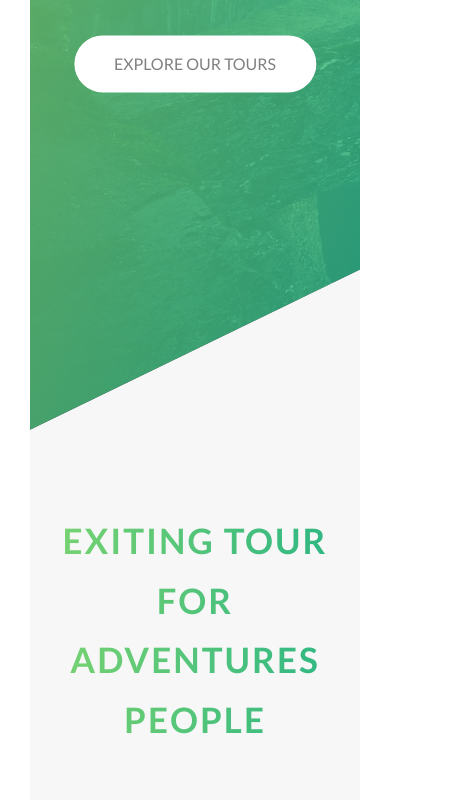
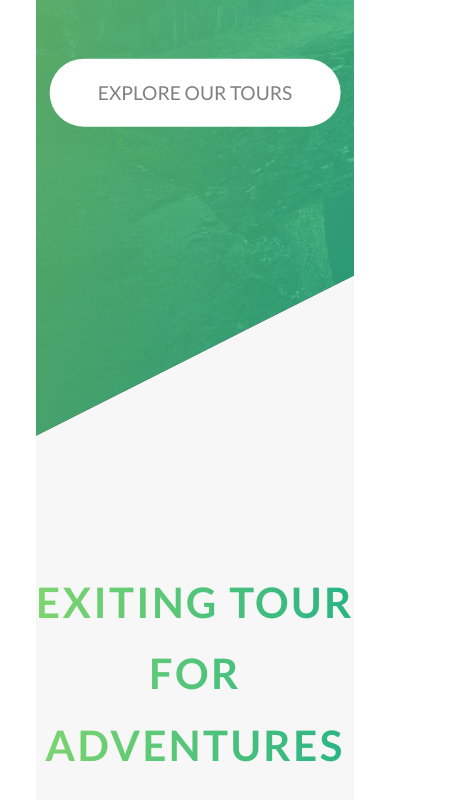
Before and after one commit to p4nduxcv/Natours, a website: page index.html in a window 390 px wide. Shown: the part 402-1202 px from the top of the page, 453 px wide, since content can reach past the window. Drawn offline with Linux system fonts and the light colour scheme.

Commit message:
responsive done

```diff
--- a/sass/abstracts/_mixins.scss
+++ b/sass/abstracts/_mixins.scss
@@ -5,3 +5,28 @@
     clear: both;
   }
 }
+
+//MEDIA QUERY MANEGER
+
+@mixin respond($breakpoint) {
+  @if $breakpoint == phone {
+    @media (max-width: 600px) {
+      @content;
+    }
+  }
+  @if $breakpoint == tab-port {
+    @media (max-width: 900px) {
+      @content;
+    }
+  }
+  @if $breakpoint == tab-land {
+    @media (max-width: 1200px) {
+      @content;
+    }
+  }
+  @if $breakpoint == big-desktop {
+    @media (min-width: 1800px) {
+      @content;
+    }
+  }
+}
--- a/sass/base/_base.scss
+++ b/sass/base/_base.scss
@@ -8,6 +8,20 @@
 
 html {
   font-size: 62.5%;
+  @include respond(phone) {
+    font-size: 50%;
+  }
+  @include respond(tab-land) {
+    font-size: 56.25%;
+  }
+
+  @include respond(tab-port) {
+    font-size: 50%;
+  }
+
+  @include respond(big-desktop) {
+    font-size: 75%;
+  }
 }
 
 body {
```
Also changed, not shown: css/style.css.
